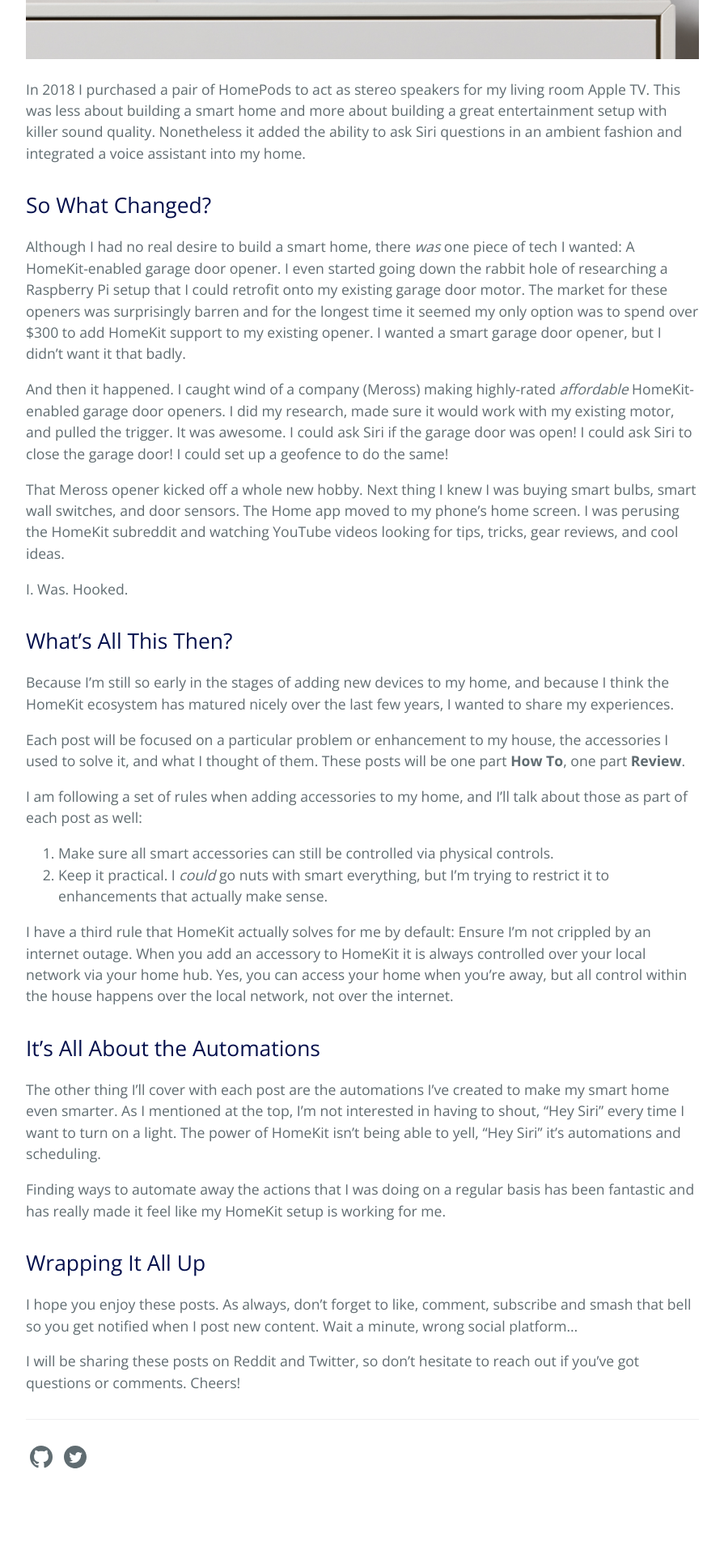
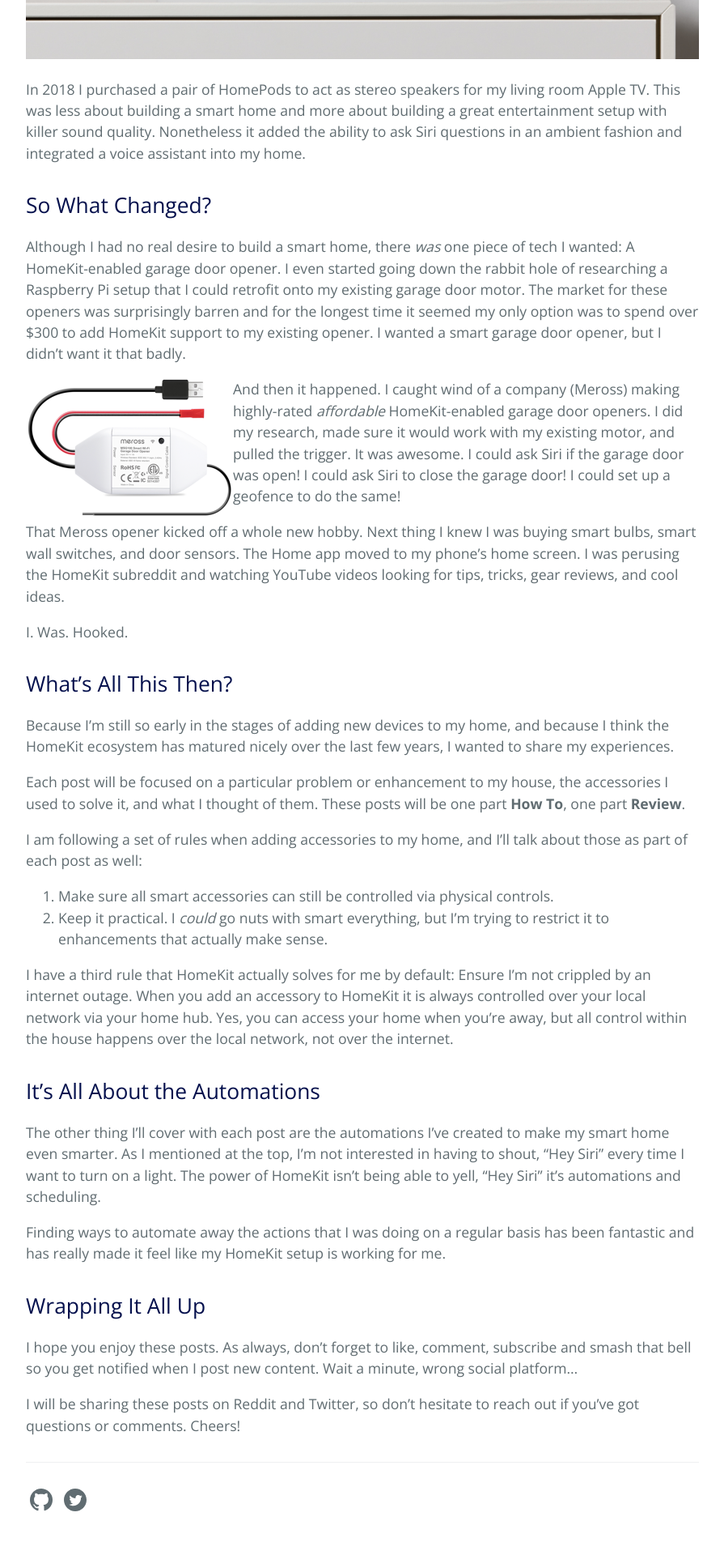
Before and after one commit to MrRooni/homekitbuilds, a Jekyll site: the page built from _posts/2021-05-04-homekit-builds-and-reviews-a-series.md, in a window 1280 px wide. Shown: the part 1495-3415 px from the top of the page at 81% size, without its empty margins (192-1087 px from the left). Built offline with Jekyll 4.4.1, drawn with Linux system fonts in a browser that asks for light colours; before the commit the page ends 3362 px from its top, so only the background shows below that.

Commit message:
Try putting the Meross openeer in the picture

```diff
--- a/_posts/2021-05-04-homekit-builds-and-reviews-a-series.md
+++ b/_posts/2021-05-04-homekit-builds-and-reviews-a-series.md
@@ -24,7 +24,7 @@
 
 Although I had no real desire to build a smart home, there _was_ one piece of tech I wanted: A HomeKit-enabled garage door opener. I even started going down the rabbit hole of researching a Raspberry Pi setup that I could retrofit onto my existing garage door motor. The market for these openers was surprisingly barren and for the longest time it seemed my only option was to spend over $300 to add HomeKit support to my existing opener. I wanted a smart garage door opener, but I didn’t want it that badly.
 
-And then it happened. I caught wind of a company (Meross) making highly-rated _affordable_ HomeKit-enabled garage door openers. I did my research, made sure it would work with my existing motor, and pulled the trigger. It was awesome. I could ask Siri if the garage door was open! I could ask Siri to close the garage door! I could set up a geofence to do the same!
+<img src="/assets/images/meross-opener-small.png" align="left" alt="Meross Smart Wi-Fi Garage Door Opener"/> And then it happened. I caught wind of a company (Meross) making highly-rated _affordable_ HomeKit-enabled garage door openers. I did my research, made sure it would work with my existing motor, and pulled the trigger. It was awesome. I could ask Siri if the garage door was open! I could ask Siri to close the garage door! I could set up a geofence to do the same!
 
 That Meross opener kicked off a whole new hobby. Next thing I knew I was buying smart bulbs, smart wall switches, and door sensors. The Home app moved to my phone’s home screen. I was perusing the HomeKit subreddit and watching YouTube videos looking for tips, tricks, gear reviews, and cool ideas.
 
```
Also changed, not shown: assets/images/meross-opener-small.png (added).
